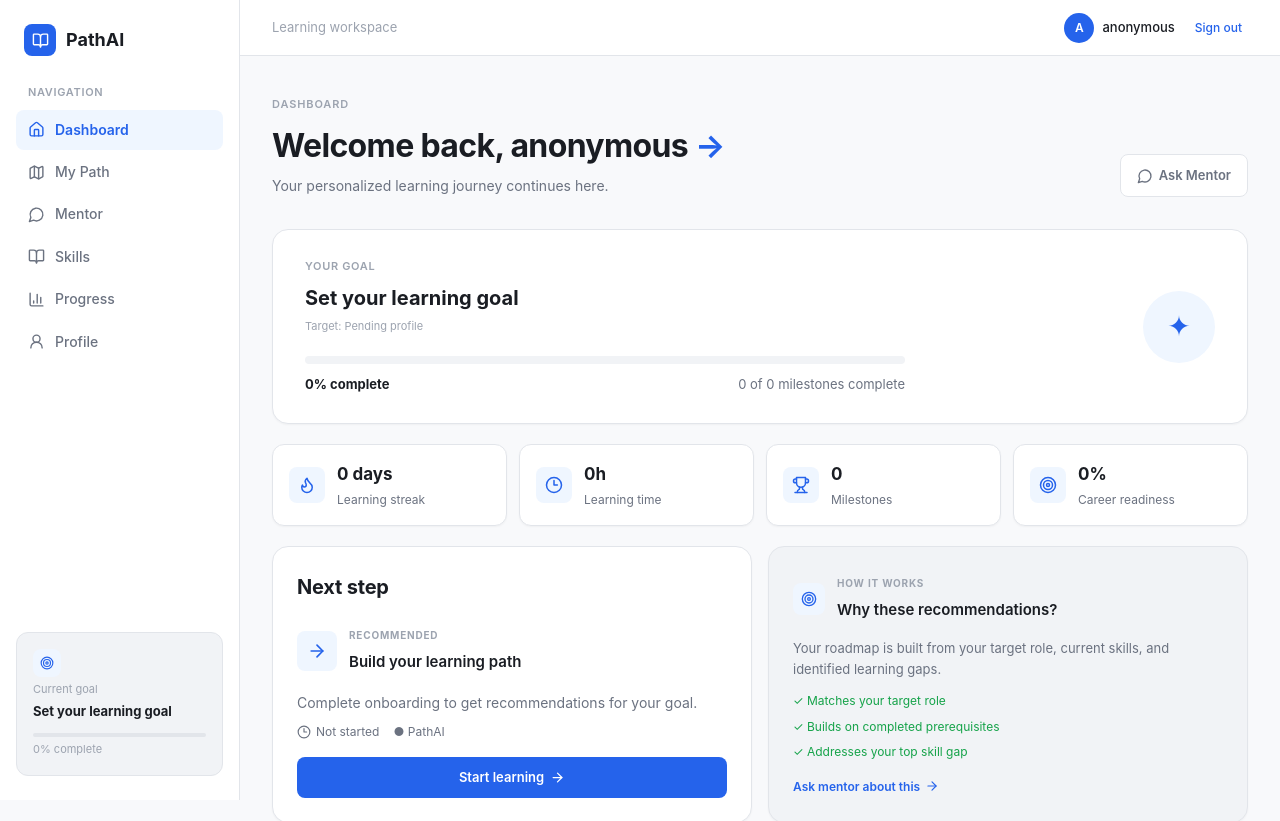
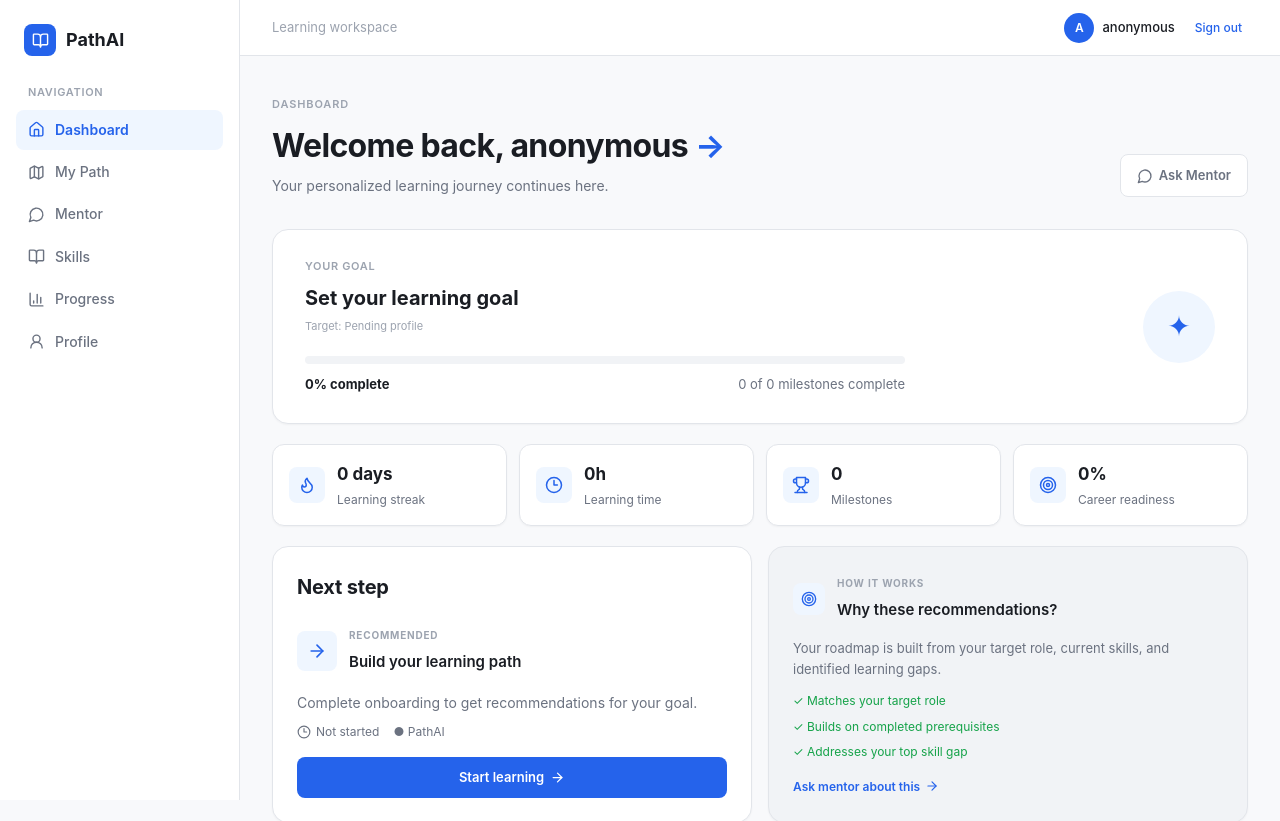
Before and after one commit to 0vashishtha0harsh0/AI-Powered_Personalized_Learning_Path_Recommender, a React (Vite) app in the folder frontend-part/: page / in a window 1280 px wide. Shown: the top 821 px of the page. Built offline with nearby package versions, Linux system fonts and the light colour scheme; no server answers; sample sign-in values are in the browser's storage.

Commit message:
Remove duplicate sidebar goal card

```diff
--- a/frontend-part/src/components/Layout.tsx
+++ b/frontend-part/src/components/Layout.tsx
@@ -9,7 +9,6 @@ import {
   UserRound,
   Menu,
   X,
-  Target,
 } from "lucide-react";
 import { getLearningData } from "../data/mock";
 import { PATHAI_STATE_CHANGED } from "../state";
@@ -66,15 +65,6 @@ export default function Layout() {
           ))}
         </nav>
 
-        <div className="side-goal">
-          <div className="mini-icon"><Target size={14} /></div>
-          <small>Current goal</small>
-          <strong>{learner.goal}</strong>
-          <div className="mini-progress">
-            <span style={{ width: `${learner.progress}%` }} />
-          </div>
-          <small>{learner.progress}% complete</small>
-        </div>
       </aside>
 
       <main className="main">
--- a/frontend-part/src/styles.css
+++ b/frontend-part/src/styles.css
@@ -90,28 +90,6 @@ nav a.active {
   background: var(--accent-light);
   font-weight: 600;
 }
-
-.side-goal {
-  margin-top: auto;
-  padding: 16px;
-  border: 1px solid var(--border);
-  border-radius: var(--radius);
-  background: var(--surface-alt);
-}
-.side-goal small { display: block; color: var(--text-tertiary); font-size: 11px; margin-top: 4px; }
-.side-goal strong { display: block; font-size: 13px; margin-top: 2px; color: var(--text); }
-
-.mini-icon {
-  width: 28px; height: 28px;
-  display: grid; place-items: center;
-  border-radius: var(--radius-sm);
-  background: var(--accent-light); color: var(--accent);
-}
-.mini-progress {
-  height: 4px; margin-top: 12px;
-  border-radius: 99px; background: var(--border); overflow: hidden;
-}
-.mini-progress span { display: block; height: 100%; border-radius: inherit; background: var(--accent); transition: width .6s ease; }
 
 .main { width: 100%; margin-left: 240px; }
 
```
